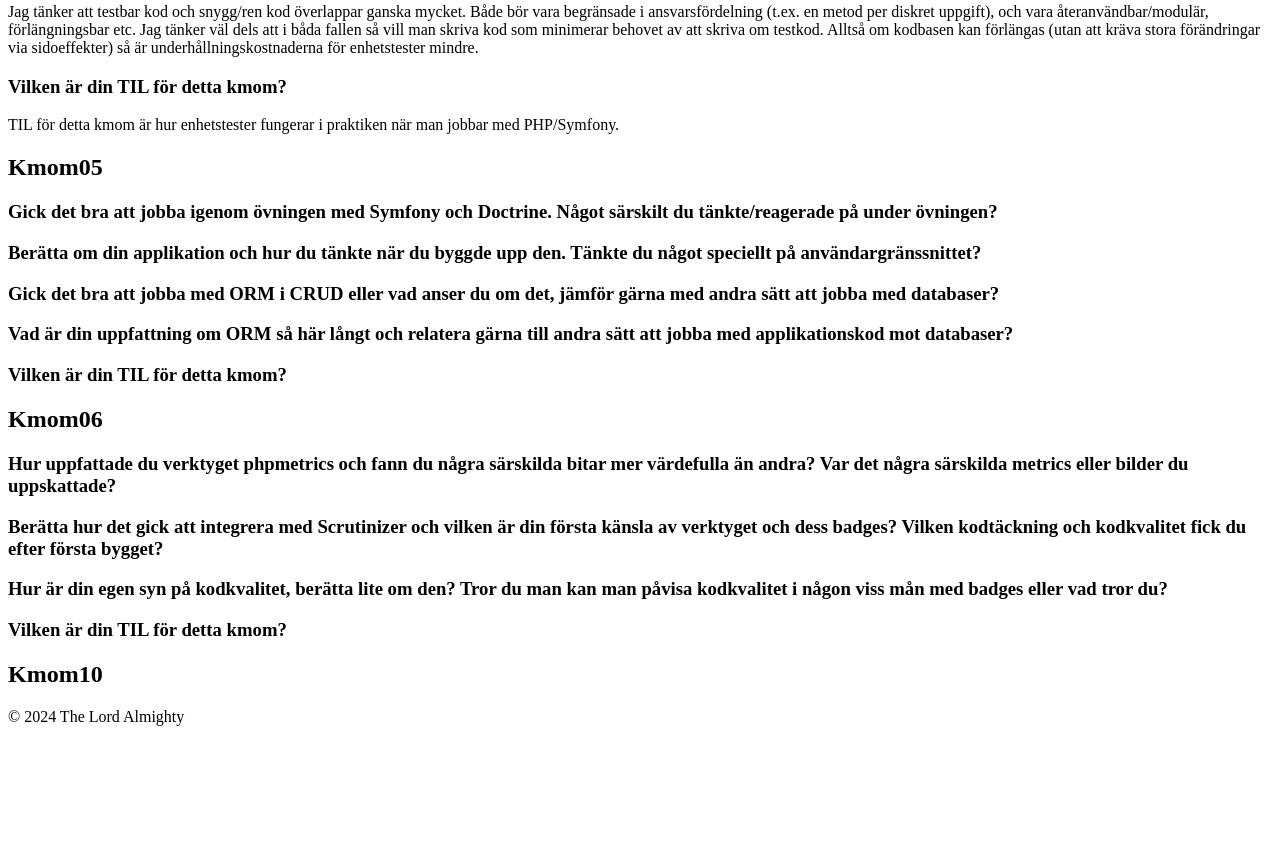
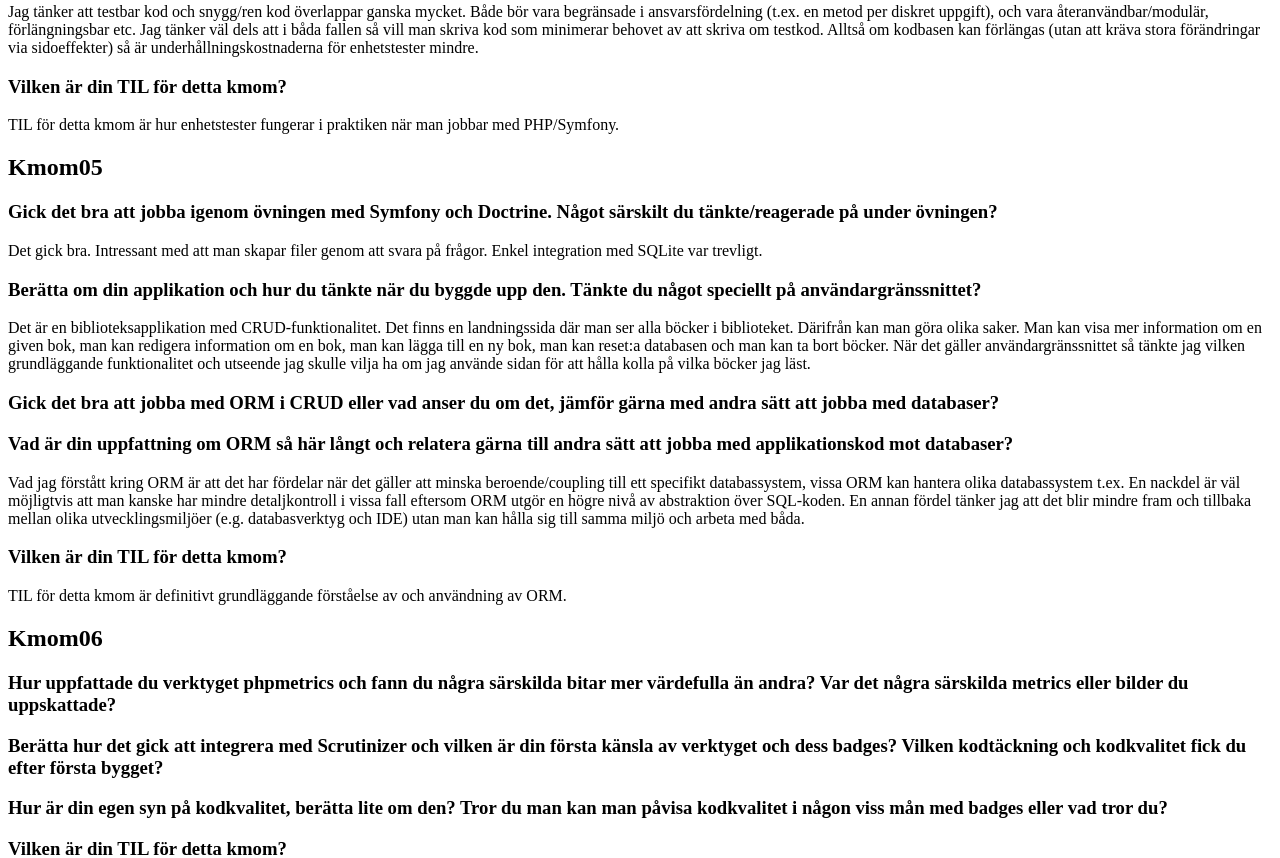
Before and after one commit to theswedishpolyglot/webbprogrammering-bth-mvc, a Symfony app: template templates/report.html.twig in a window 1280 px wide. Shown: the part 3059-3917 px from the top of the page. Before the commit the page ends 3785 px from the top, so only its background shows below. Run offline with Twig, Linux system fonts and the light colour scheme; the template is opened without the code that fills it, so the values that code supplies are empty; some libraries are stand-ins or nearby versions.

Commit message:
write report

```diff
--- a/templates/library/add.html.twig
+++ b/templates/library/add.html.twig
@@ -10,5 +10,5 @@
         <button>{{ button_label|default('Save') }}</button>
     {{ form_end(form) }}
 
-    <a href="{{ path('library_home') }}">back to list</a>
+    <a href="{{ path('library_home') }}">Back</a>
 {% endblock %}
--- a/templates/report.html.twig
+++ b/templates/report.html.twig
@@ -161,11 +161,16 @@
             <h2>Kmom05</h2>
             <h3>Gick det bra att jobba igenom övningen med Symfony och Doctrine. Något särskilt du tänkte/reagerade på under övningen?</h3>
                 <p>
-
+                    Det gick bra. Intressant med att man skapar filer genom att svara på frågor. Enkel integration med SQLite var trevligt.
                 </p>
             <h3>Berätta om din applikation och hur du tänkte när du byggde upp den. Tänkte du något speciellt på användargränssnittet?</h3>
                 <p>
+                    Det är en biblioteksapplikation med CRUD-funktionalitet. Det finns en landningssida där man ser alla böcker i biblioteket.
+                    Därifrån kan man göra olika saker. Man kan visa mer information om en given bok, man kan redigera information om en bok,
+                    man kan lägga till en ny bok, man kan reset:a databasen och man kan ta bort böcker.
 
+                    När det gäller användargränssnittet så tänkte jag vilken grundläggande funktionalitet och utseende jag skulle vilja ha om jag använde sidan
+                    för att hålla kolla på vilka böcker jag läst.
                 </p>
             <h3>Gick det bra att jobba med ORM i CRUD eller vad anser du om det, jämför gärna med andra sätt att jobba med databaser?</h3>
                 <p>
@@ -173,11 +178,13 @@
                 </p>
             <h3>Vad är din uppfattning om ORM så här långt och relatera gärna till andra sätt att jobba med applikationskod mot databaser?</h3>
                 <p>
-
+                    Vad jag förstått kring ORM är att det har fördelar när det gäller att minska beroende/coupling till ett specifikt databassystem, vissa ORM kan hantera olika databassystem t.ex.
+                    En nackdel är väl möjligtvis att man kanske har mindre detaljkontroll i vissa fall eftersom ORM utgör en högre nivå av abstraktion över SQL-koden.
+                    En annan fördel tänker jag att det blir mindre fram och tillbaka mellan olika utvecklingsmiljöer (e.g. databasverktyg och IDE) utan man kan hålla sig till samma miljö och arbeta med båda.
                 </p>
             <h3>Vilken är din TIL för detta kmom?</h3>
                 <p>
-
+                    TIL för detta kmom är definitivt grundläggande förståelse av och användning av ORM.
                 </p>
         </section>
 
```
